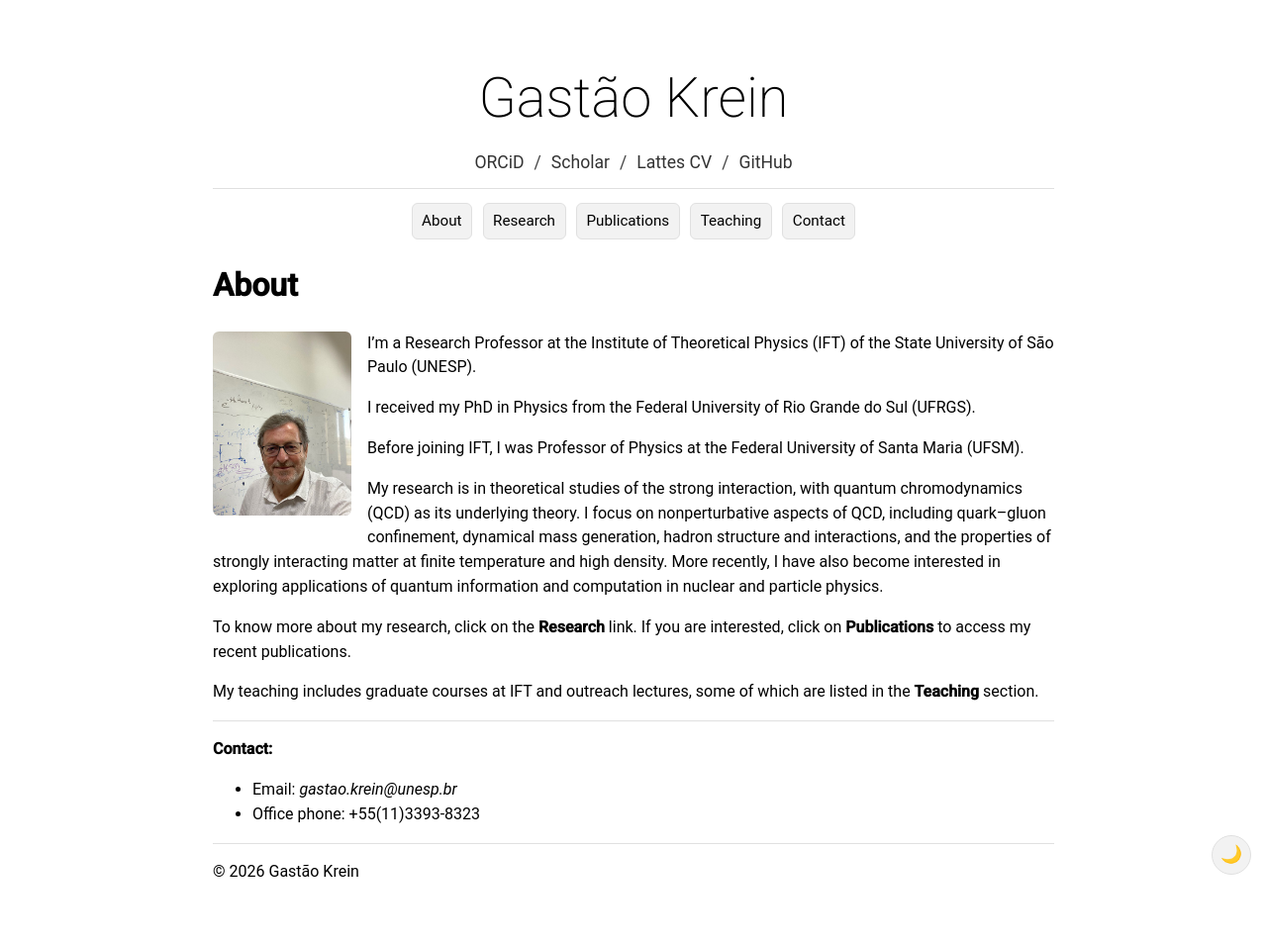
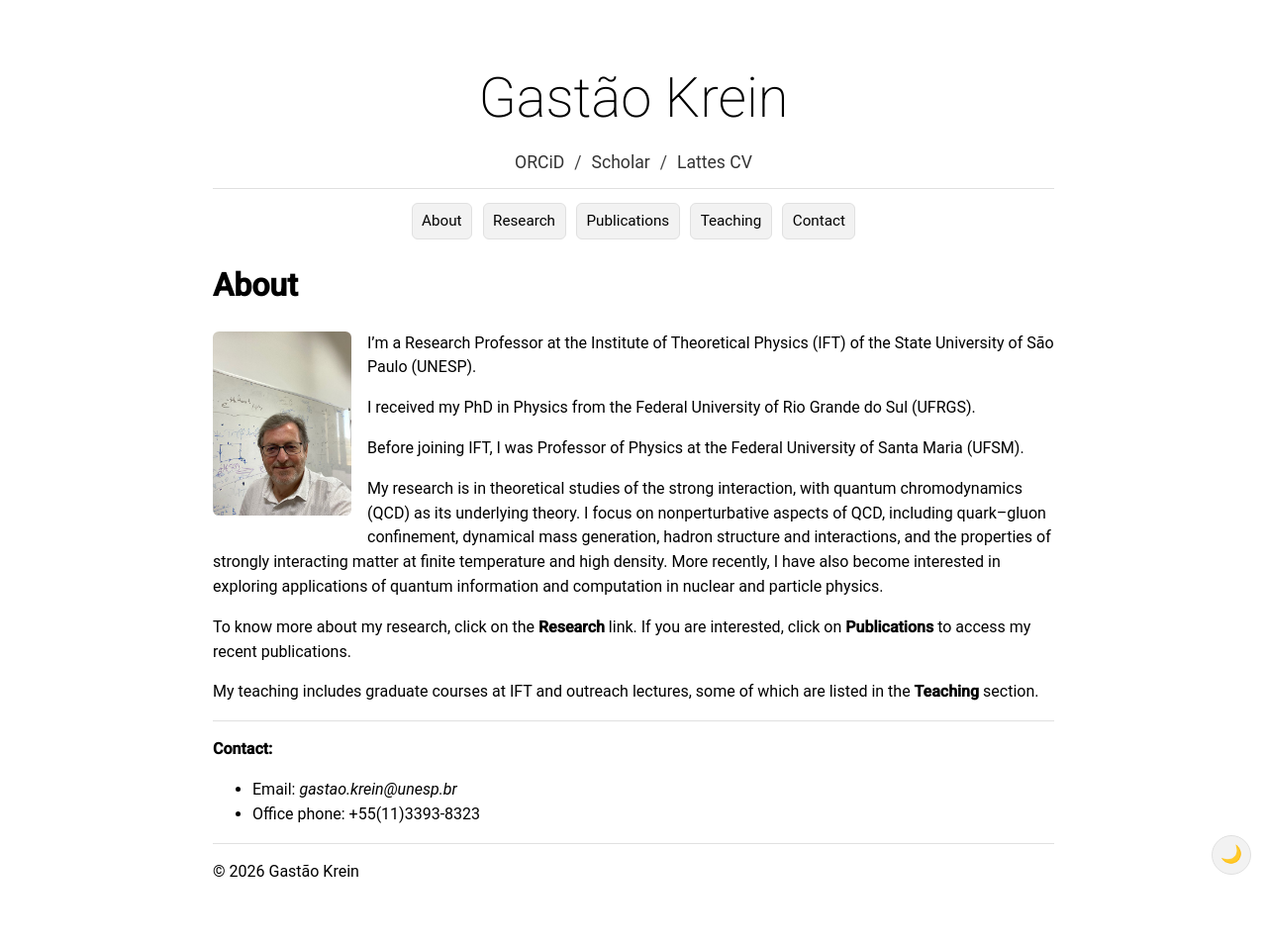
Before and after one commit to gkrein/gkrein.github.io, a Jekyll site: the page built from index.md, in a window 1280 px wide. Shown: the whole page at 99% size. Built offline with Jekyll 4.4.1, drawn with Linux system fonts in a browser that asks for light colours; some web fonts are replaced.

Commit message:
Update default.html

```diff
--- a/_layouts/default.html
+++ b/_layouts/default.html
@@ -18,8 +18,6 @@
         <a href="https://scholar.google.com/citations?user=Hq9qIggAAAAJ&hl=en" rel="me">Scholar</a>
         <span class="sep">/</span>
         <a href="https://lattes.cnpq.br/5704289678296630" rel="me">Lattes CV</a>
-        <span class="sep">/</span>
-        <a href="https://github.com/gkrein" rel="me">GitHub</a>
       </div>
     </div>
 
```
